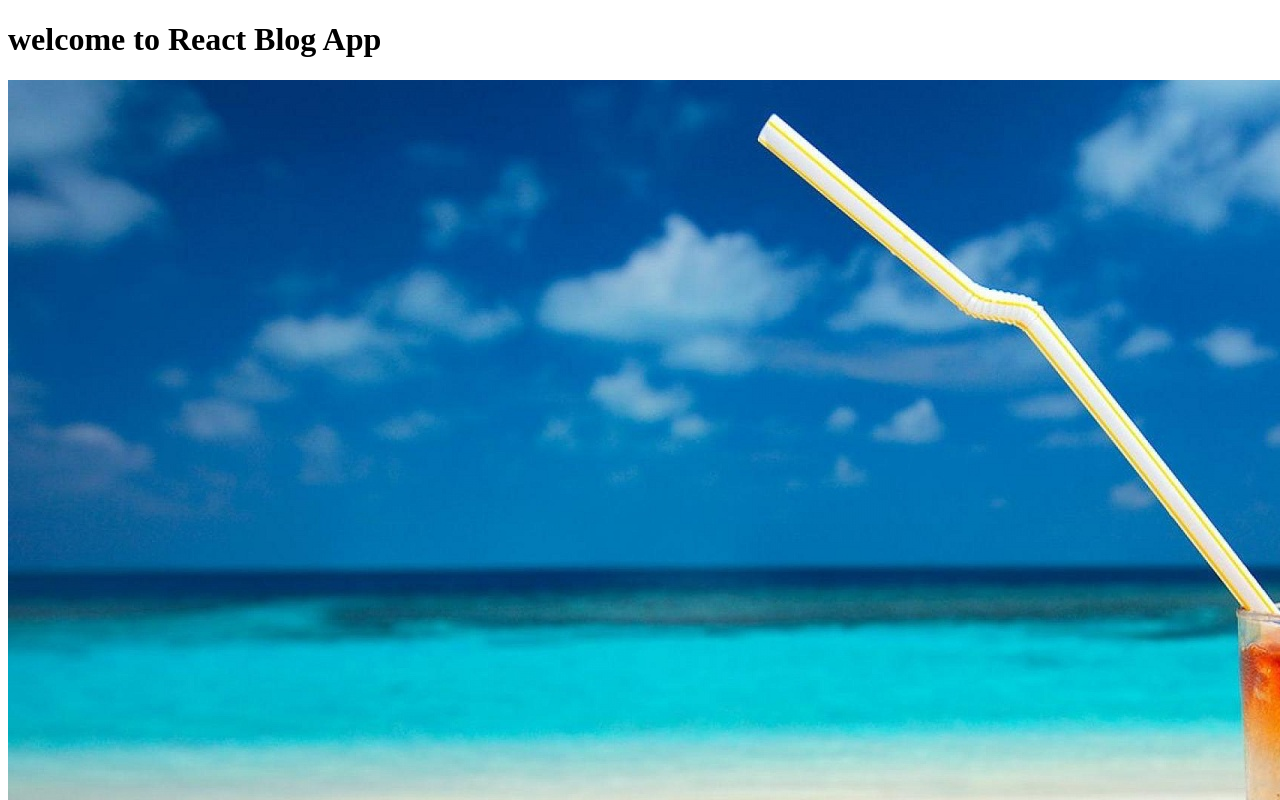
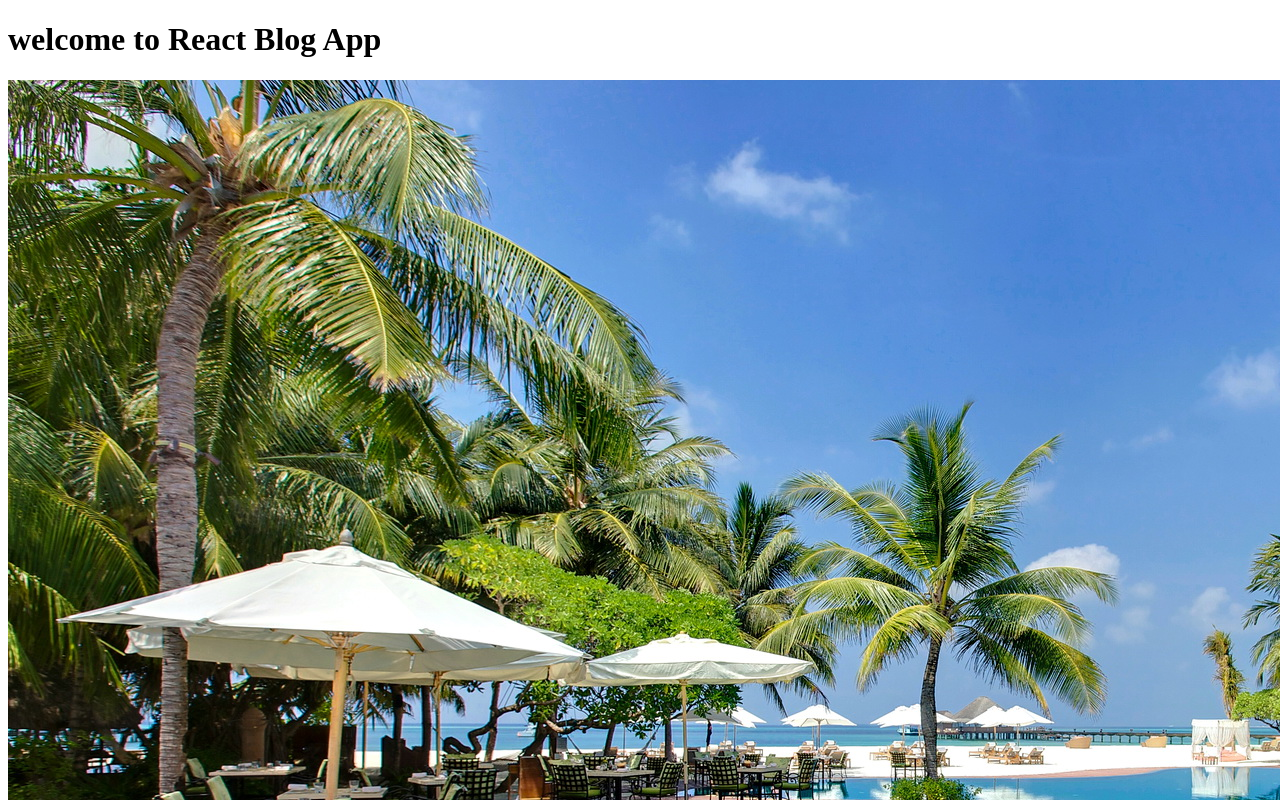
Before and after one commit to anoop4255ay/anoop4255ay.github.io, a plain HTML site: page Index.html in a window 1280 px wide. Shown: the top 800 px of the page. Drawn offline with Linux system fonts and the light colour scheme.

Commit message:
Update Index.html

```diff
--- a/Index.html
+++ b/Index.html
@@ -8,6 +8,6 @@
   </head>
   <body>
    <h1>welcome to React Blog App</h1>
-    <img src=" https://github.com/anoop4255ay/anoop4255ay.github.io/blob/main/Beach-Cocktail-1920x1200.jpg "
+    <img src=" ComputerDesktopWallpapersCollection545_001_Sadedownload.com (36).jpg "
   </body>
 </html>
```
